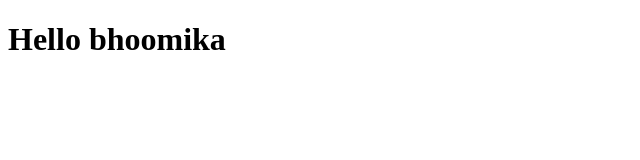
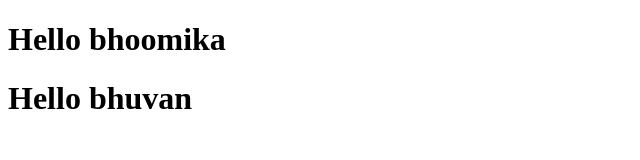
Before and after one commit to bhoomikakr2810-oss/hellobhoomika-, a plain HTML site: page index.html in a window 1280 px wide. Shown: the whole page, without its empty margins (0-640 px from the left). Drawn offline with Linux system fonts and the light colour scheme.

Commit message:
Update index.html

```diff
--- a/index.html
+++ b/index.html
@@ -9,6 +9,7 @@
     <h1>
         Hello bhoomika
     </h1>
+    <h1> Hello bhuvan</h1>
 
 </body>
 </html>
```
